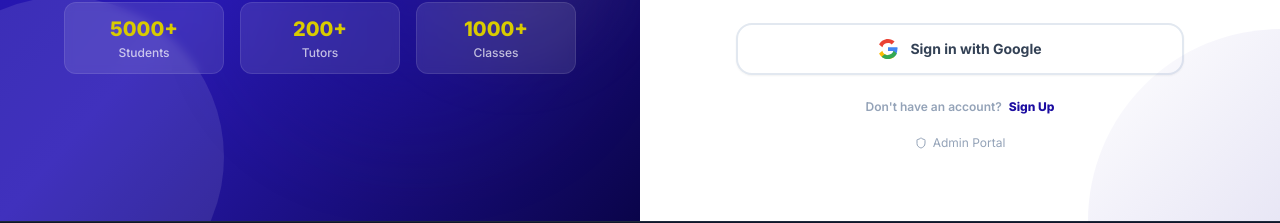
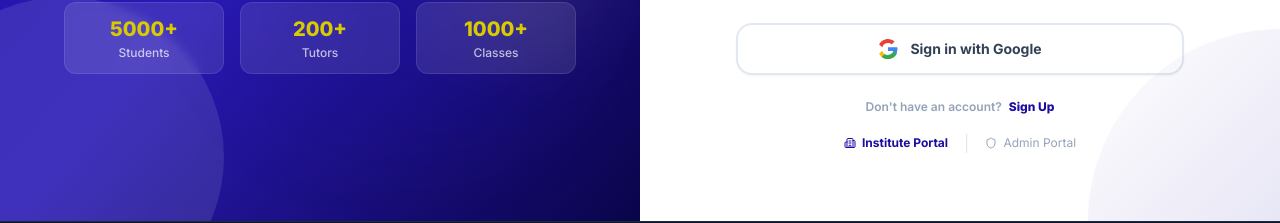
Before and after one commit to venushi0987/tutor-lanka, a React (Vite) app in the folder client/: page /login in a window 1280 px wide. Shown: the part 579-802 px from the top of the page. Built offline with nearby package versions, Linux system fonts and the light colour scheme; no server answers.

Commit message:
updated login

```diff
--- a/client/src/pages/Auth/Login.jsx
+++ b/client/src/pages/Auth/Login.jsx
@@ -3,7 +3,7 @@ import { useNavigate, useLocation, Link } from 'react-router-dom';
 import { useDispatch, useSelector } from 'react-redux';
 import { useForm } from 'react-hook-form';
 import { motion } from 'framer-motion';
-import { Eye, EyeOff, Mail, Lock, GraduationCap, ArrowRight, Shield } from 'lucide-react';
+import { Eye, EyeOff, Mail, Lock, GraduationCap, ArrowRight, Shield, Building2 } from 'lucide-react';
 import toast from 'react-hot-toast';
 import { login, clearError } from '../../store/slices/authSlice';
 
@@ -206,9 +206,12 @@ const Login = () => {
             <Link to="/register" className="font-black text-[#1c0da1] hover:text-[#d9cb00] transition-colors ml-1">
               Sign Up
             </Link>
-          </p>
-
-          <div className="mt-4 text-center">
+          </p>              <div className="mt-4 flex items-center justify-center gap-4">
+            <Link to="/institute/login" className="inline-flex items-center gap-1.5 text-xs text-[#1c0da1] hover:text-[#d9cb00] transition-colors font-bold">
+              <Building2 className="w-3 h-3" />
+              Institute Portal
+            </Link>
+            <span className="text-slate-200">|</span>
             <Link to="/admin/login" className="inline-flex items-center gap-1.5 text-xs text-slate-400 hover:text-slate-600 transition-colors">
               <Shield className="w-3 h-3" />
               Admin Portal
```
